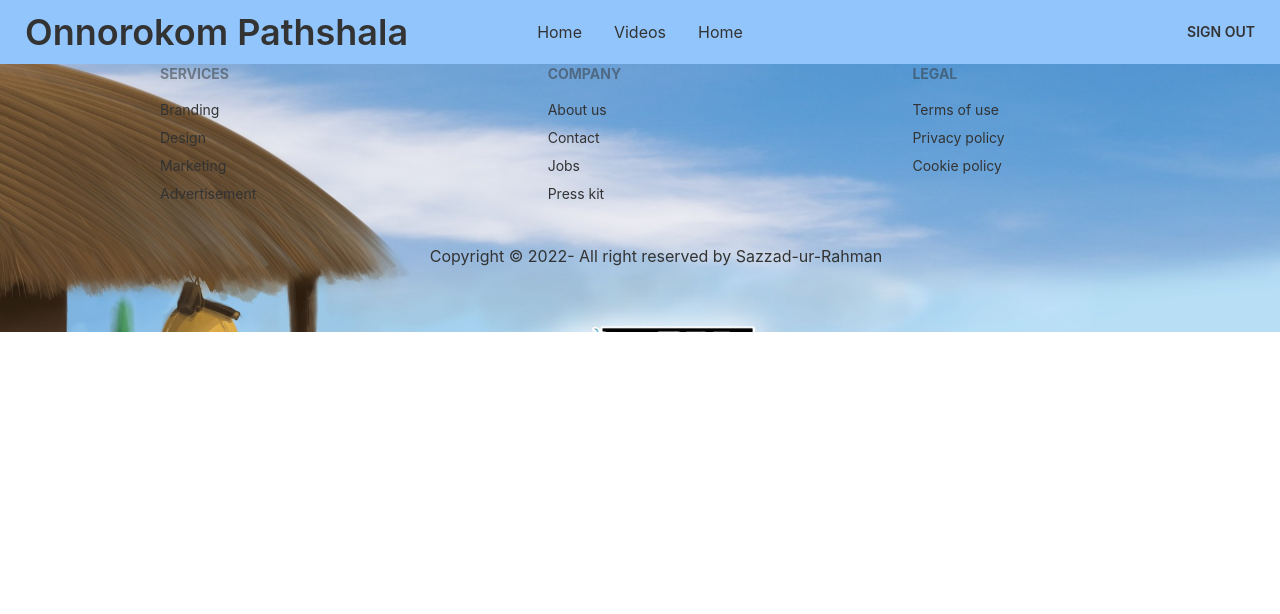
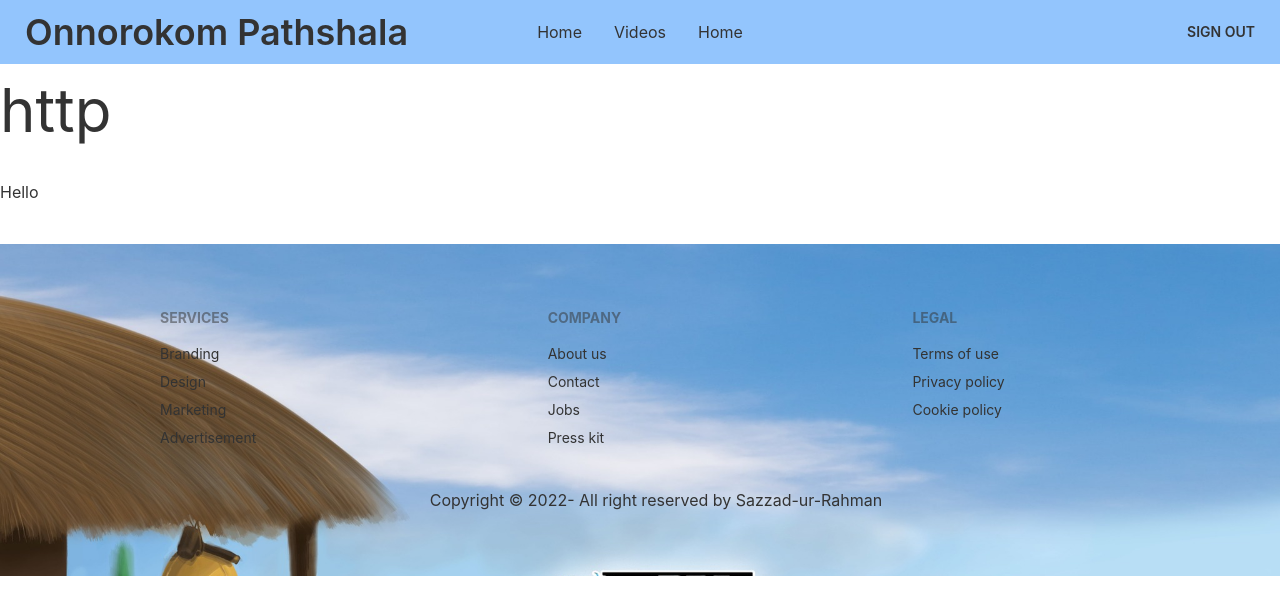
Before and after one commit to sazzad22/onnorokom_pathshala, a React (Create React App) app: page /product/id in a window 1280 px wide. Shown: the top 614 px of the page. Built offline with nearby package versions, Linux system fonts and the light colour scheme; no server answers; sample sign-in values are in the browser's storage.

Commit message:
VideoDetailsPage

```diff
--- a/src/App.js
+++ b/src/App.js
@@ -9,6 +9,8 @@ import SignUp from './Login-signup/SignUp';
 
 import { ToastContainer } from "react-toastify";
 import "react-toastify/dist/ReactToastify.css";
+import RequireAuth from './Login-signup/RequireAuth';
+import VideoDetails from './VideoDetail/VideoDetails';
 
 function App() {
   return (
@@ -26,9 +28,15 @@ function App() {
         <Route path="/signup" element={<SignUp></SignUp>}></Route>
 
         {/* Private Routes */}
-        <Route>
-
-        </Route>
+        <Route
+          path='/product/id'
+          element={
+            <RequireAuth>
+              <VideoDetails>
+              </VideoDetails>
+            </RequireAuth>
+          }
+        ></Route>
 
       </Routes>
       {/* Footer */}
--- a/src/Home/Videos.js
+++ b/src/Home/Videos.js
@@ -32,6 +32,9 @@ const Videos = () => {
 
   // Authenticate User
   const [user] = useAuthState(auth);
+  //use this user to find & fetch the users from database
+  //there we have if user liked or disliked a video.
+  //then we send that data to Video component
 
   //current url
   const location = useLocation();
--- a/src/Login-signup/Login.js
+++ b/src/Login-signup/Login.js
@@ -4,10 +4,12 @@ import {
   useSignInWithGoogle,
 } from "react-firebase-hooks/auth";
 import { useForm } from "react-hook-form";
-import { Link, useLocation, useNavigate } from "react-router-dom";
+import { Link, Navigate, useLocation, useNavigate } from "react-router-dom";
 import auth from "../firebase.init";
 import LoadingSpinner from "../Shared/LoadingSpinner";
 import bg from "../images/Onnorokom Cover image.jpg";
+import { ToastContainer, toast } from 'react-toastify';
+import 'react-toastify/dist/ReactToastify.css';
 // import useToken from "../../hooks/useToken";
 
 const Login = () => {
@@ -47,8 +49,14 @@ const Login = () => {
     );
   }
 
+  //current url location
+
   const onSubmit = (data) => {
     signInWithEmailAndPassword(data.email, data.password);
+    if (user) {
+      toast("You are Logged In!");
+      navigate('/');
+    }
   };
   return (
     <div
--- /dev/null
+++ b/src/VideoDetail/VideoDetails.js
@@ -0,0 +1,24 @@
+import React, { useEffect, useState } from 'react';
+
+const VideoDetails = () => {
+    const [video, setVideo] = useState({});
+
+
+    //get request to get video ,filtered by id, from database
+    useEffect(() => {
+        let data = {
+            link:'http'
+        }
+        setVideo(data)
+    },[])
+
+
+    return (
+        <div className='py-10'>
+            <p className='text-6xl py-10'>{video.link}</p>
+            <p>Hello</p>
+        </div>
+    );
+};
+
+export default VideoDetails;
```
